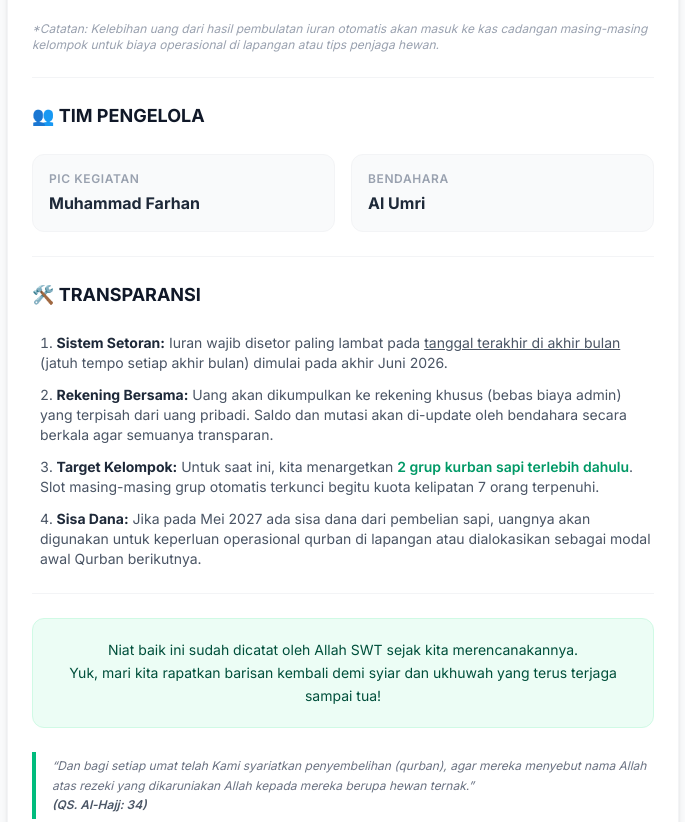
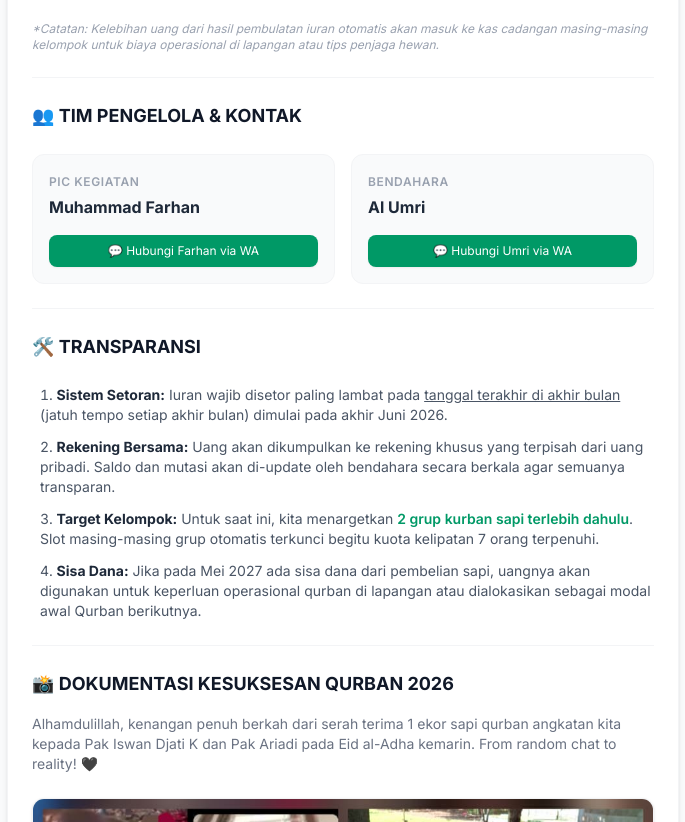
Before and after one commit to 13farhan13-ux/qurbansmanss, a plain HTML site: page index.html in a window 1280 px wide. Shown: the part 743-1565 px from the top of the page, without its empty margins (297-982 px from the left). Drawn offline with nearby package versions, Linux system fonts and the light colour scheme.

Commit message:
Add files via upload

```diff
--- a/index.html
+++ b/index.html
@@ -82,18 +82,28 @@
 
             <hr class="border-gray-100">
 
-            <!-- Tim Pengelola -->
+            <!-- Tim Pengelola & Kontak -->
             <h2 class="text-lg font-bold text-gray-900 flex items-center gap-2">
-                👥 TIM PENGELOLA
+                👥 TIM PENGELOLA & KONTAK
             </h2>
             <div class="grid grid-cols-1 sm:grid-cols-2 gap-4 text-sm">
-                <div class="bg-gray-50 border border-gray-100 rounded-xl p-4 flex flex-col">
-                    <span class="text-xs font-semibold text-gray-400 uppercase tracking-wider">PIC Kegiatan</span>
-                    <span class="text-base font-bold text-gray-800 mt-1">Muhammad Farhan</span>
+                <div class="bg-gray-50 border border-gray-100 rounded-xl p-4 flex flex-col justify-between">
+                    <div>
+                        <span class="text-xs font-semibold text-gray-400 uppercase tracking-wider">PIC Kegiatan</span>
+                        <div class="text-base font-bold text-gray-800 mt-1">Muhammad Farhan</div>
+                    </div>
+                    <a href="https://wa.me/6282289458496" target="_blank" class="mt-4 inline-flex items-center justify-center gap-1.5 px-3 py-2 bg-emerald-600 hover:bg-emerald-700 text-white rounded-lg font-medium text-xs transition shadow-xs">
+                        💬 Hubungi Farhan via WA
+                    </a>
                 </div>
-                <div class="bg-gray-50 border border-gray-100 rounded-xl p-4 flex flex-col">
-                    <span class="text-xs font-semibold text-gray-400 uppercase tracking-wider">Bendahara</span>
-                    <span class="text-base font-bold text-gray-800 mt-1">Al Umri</span>
+                <div class="bg-gray-50 border border-gray-100 rounded-xl p-4 flex flex-col justify-between">
+                    <div>
+                        <span class="text-xs font-semibold text-gray-400 uppercase tracking-wider">Bendahara</span>
+                        <div class="text-base font-bold text-gray-800 mt-1">Al Umri</div>
+                    </div>
+                    <a href="https://wa.me/6285159892655" target="_blank" class="mt-4 inline-flex items-center justify-center gap-1.5 px-3 py-2 bg-emerald-600 hover:bg-emerald-700 text-white rounded-lg font-medium text-xs transition shadow-xs">
+                        💬 Hubungi Umri via WA
+                    </a>
                 </div>
             </div>
 
@@ -108,7 +118,7 @@
                     <strong class="text-gray-800">Sistem Setoran:</strong> Iuran wajib disetor paling lambat pada <span class="underline font-medium">tanggal terakhir di akhir bulan</span> (jatuh tempo setiap akhir bulan) dimulai pada akhir Juni 2026.
                 </li>
                 <li>
-                    <strong class="text-gray-800">Rekening Bersama:</strong> Uang akan dikumpulkan ke rekening khusus (bebas biaya admin) yang terpisah dari uang pribadi. Saldo dan mutasi akan di-update oleh bendahara secara berkala agar semuanya transparan.
+                    <strong class="text-gray-800">Rekening Bersama:</strong> Uang akan dikumpulkan ke rekening khusus yang terpisah dari uang pribadi. Saldo dan mutasi akan di-update oleh bendahara secara berkala agar semuanya transparan.
                 </li>
                 <li>
                     <strong class="text-gray-800">Target Kelompok:</strong> Untuk saat ini, kita menargetkan <span class="text-emerald-600 font-semibold">2 grup kurban sapi terlebih dahulu</span>. Slot masing-masing grup otomatis terkunci begitu kuota kelipatan 7 orang terpenuhi.
@@ -117,6 +127,24 @@
                     <strong class="text-gray-800">Sisa Dana:</strong> Jika pada Mei 2027 ada sisa dana dari pembelian sapi, uangnya akan digunakan untuk keperluan operasional qurban di lapangan atau dialokasikan sebagai modal awal Qurban berikutnya.
                 </li>
             </ol>
+
+            <hr class="border-gray-100">
+
+            <!-- Dokumentasi Qurban 2026 -->
+            <h2 class="text-lg font-bold text-gray-900 flex items-center gap-2">
+                📸 DOKUMENTASI KESUKSESAN QURBAN 2026
+            </h2>
+            <p class="text-sm text-gray-500 -mt-2">
+                Alhamdulillah, kenangan penuh berkah dari serah terima 1 ekor sapi qurban angkatan kita kepada Pak Iswan Djati K dan Pak Ariadi pada Eid al-Adha kemarin. From random chat to reality! 🖤
+            </p>
+
+            <!-- Tempat Foto Dokumentasi qurban2026.jpeg -->
+            <div class="w-full bg-gray-100 rounded-xl overflow-hidden border border-gray-100 shadow-sm">
+                <img src="qurban2026.jpeg" alt="Dokumentasi Qurban SMAN Sumsel 2026" class="w-full h-auto object-cover block">
+                <div class="bg-gray-900/90 text-white text-xs p-3 text-center font-medium">
+                    📍 Serah Terima & Kebersamaan Tim Shohibul Qurban 2026 di SMAN Sumsel
+                </div>
+            </div>
 
             <hr class="border-gray-100">
 
```
Also changed, not shown: qurban2026.jpeg (added).
